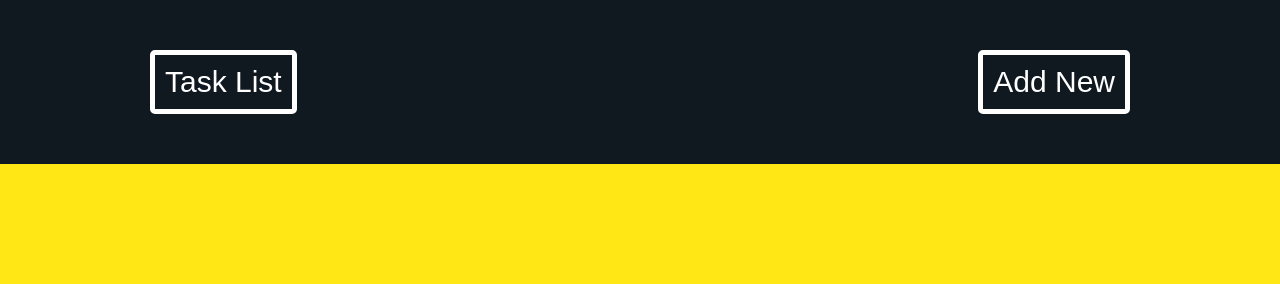
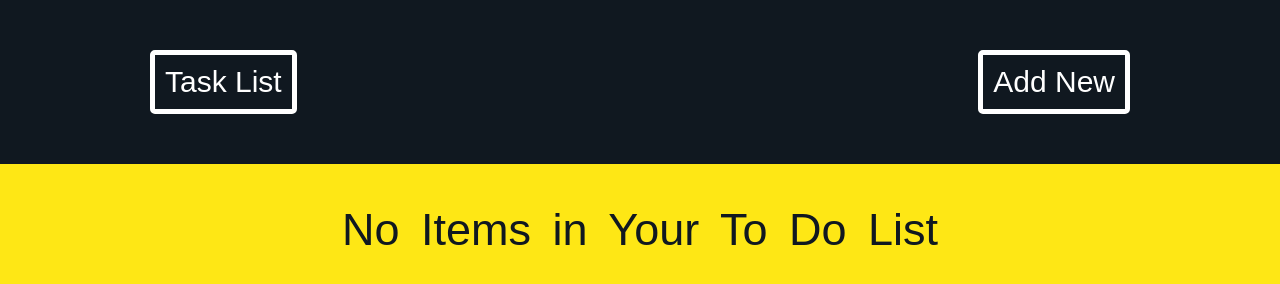
Before and after one commit to Ramandeep99/To_Do_Application_JS, a plain HTML site: page index.html in a window 1280 px wide. Drawn offline with Linux system fonts and the light colour scheme.

Commit message:
final commit

```diff
--- a/index.html
+++ b/index.html
@@ -55,6 +55,8 @@
             </ul>
         </div>
 
+        <div id="emptyDiv">No Items in Your To Do List</div>
+
         <div class="itemsList" id="itemsList">
             <!-- <div class="items" id="items">
                 <p class="headings">Trip to Bhutan</p>
--- a/task.css
+++ b/task.css
@@ -229,6 +229,21 @@ li {
     margin: 50px;
 }
 
+#modalBtn31 {
+    margin-left: 300px;
+}
+
 #modalBtn32 {
     float: right;
+    margin-right: 300px;
 }
+
+#emptyDiv {
+    margin: auto;
+    width: 50%;
+    text-align: center;
+    font-size: 45px;
+    color: #101820FF;
+    margin-top: 40px;
+    word-spacing: 9px;
+}
--- a/task.js
+++ b/task.js
@@ -5,6 +5,7 @@ const modalBtnClose = document.getElementById('modalBtn2')
 const modalBtnAdd = document.getElementById('modalBtn1');
 const modalInput = document.getElementById('modalInput');
 const deleteItemBtn = document.getElementsByClassName('btnInsideItem')
+const emptyDiv = document.querySelector('#emptyDiv')
 
 // add item to a list
 const modalPage2 = document.getElementById('modal2')
@@ -45,7 +46,6 @@ modalBtnClose.addEventListener('click', () => {
 
 // utility function to add new list
 function test(heading, allItems) {
-
     var element = document.createElement("div");
     element.className = 'items';
     element.id = 'items';
@@ -108,7 +108,7 @@ Object.keys(localStorage).forEach(function(key) {
 });
 
 
-// to add new list of items
+// to add new list
 modalBtnAdd.addEventListener('click', () => {
     const newTableName = modalInput.value
     var myObj = {}
@@ -169,8 +169,6 @@ for (let ele in mark) {
             // console.log(mark[ele], mark[ele].parentNode.parentNode.parentNode.childNodes[0].innerHTML)
             const cardName = mark[ele].parentNode.parentNode.parentNode.childNodes[0].innerHTML;
             const itemName = mark[ele].parentNode.childNodes[0].innerHTML
-                // console.log(itemName)
-                // console.log(cardName)
             const myObj = JSON.parse(window.localStorage.getItem(cardName))
             window.localStorage.removeItem(cardName);
             myObj[itemName] = 0;
@@ -349,3 +347,11 @@ addNewList.addEventListener('click', () => {
     modal3.style.display = 'none';
     modalPage.style.display = 'block'
 })
+
+
+// to show text for empty lists
+if (window.localStorage.length == 0) {
+    emptyDiv.style.display = 'block';
+} else {
+    emptyDiv.style.display = 'none';
+}
```
